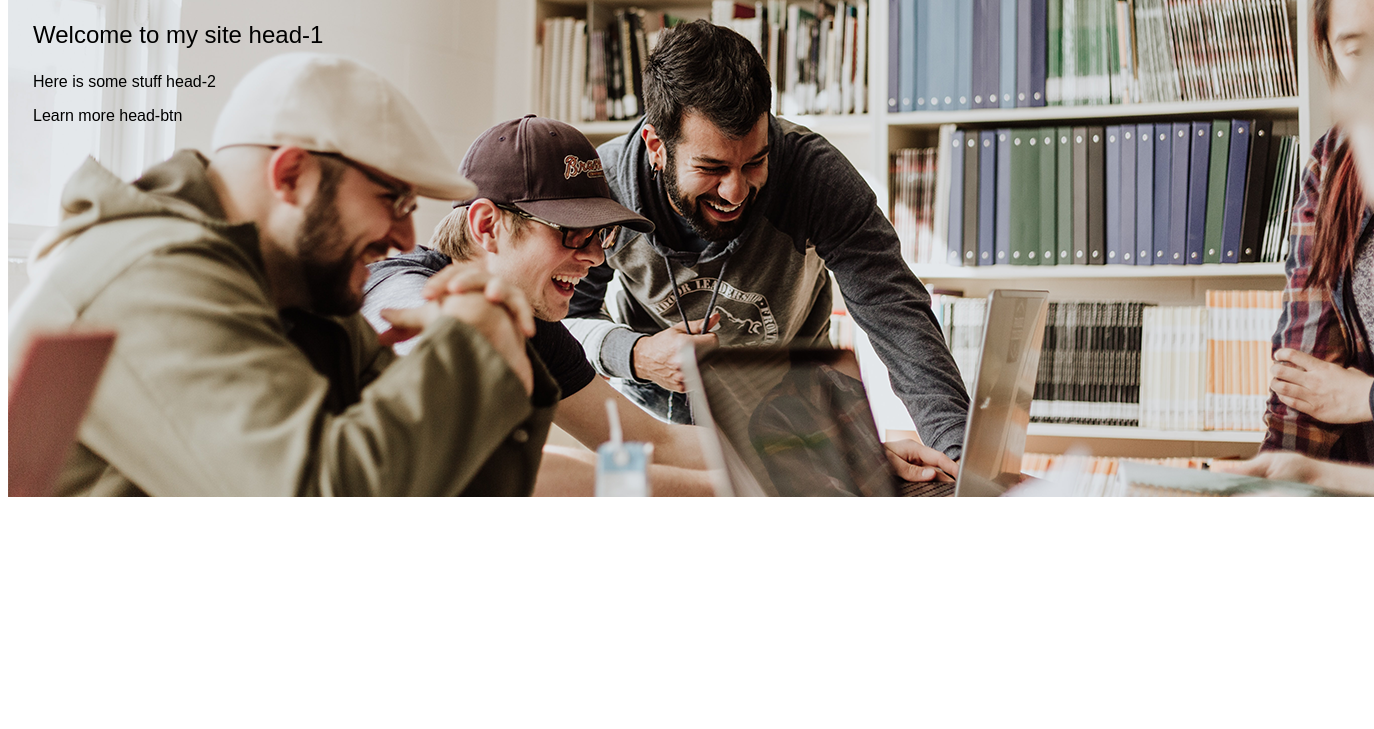
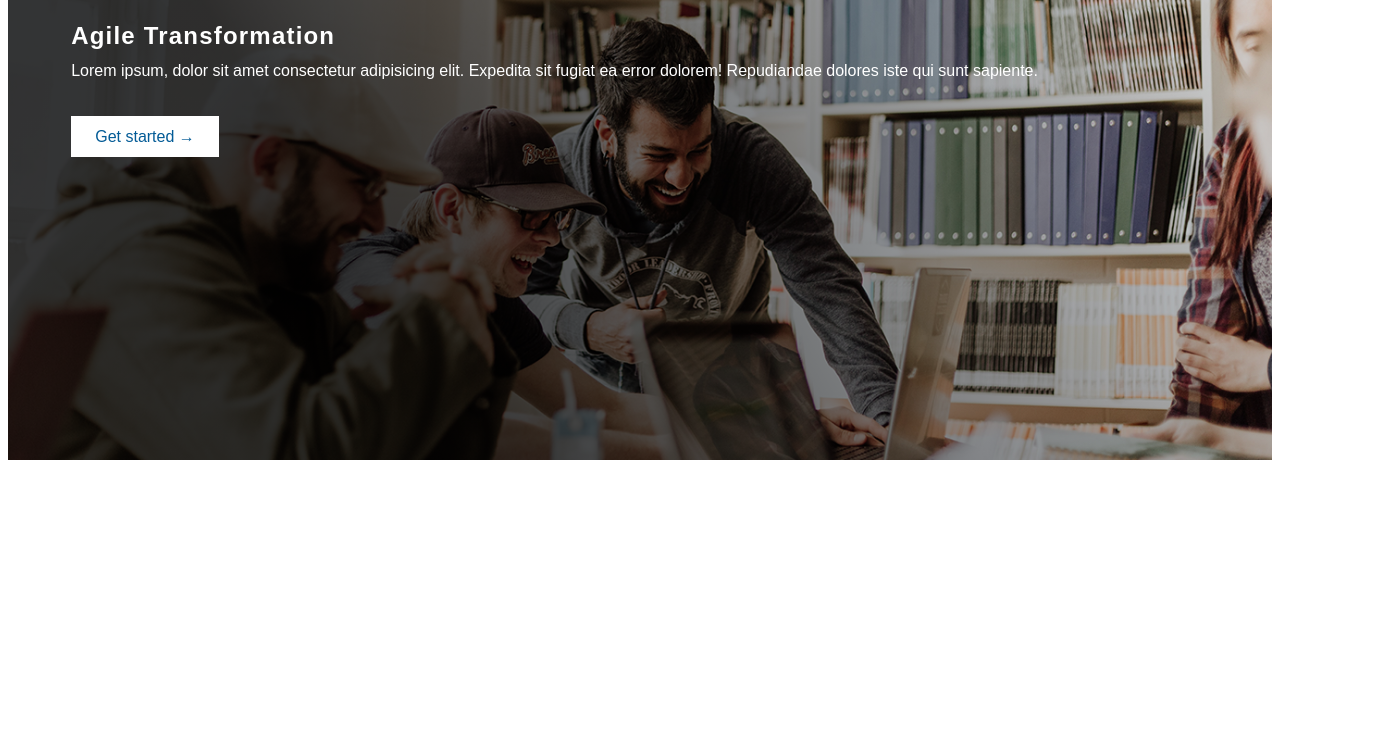
Before and after one commit to davitmnatsakanyan/cambermast-layout, a plain HTML site: page index.html in a window 1280 px wide. Shown: the part 71-800 px from the top of the page, 1374 px wide, since content can reach past the window. Drawn offline with Linux system fonts and the light colour scheme.

Commit message:
finalize banner

```diff
--- a/index.html
+++ b/index.html
@@ -24,9 +24,11 @@
             </div>
             <div class="banner-overlay-div"></div>
             <div class="banner-text-div">
-                <p class="banner-head-1">Welcome to my site head-1</p>
-                <p class="banner-head-2">Here is some stuff head-2</p>
-                <a class="banner-head-btn">Learn more head-btn</a>
+                <div class="banner-head-1">Agile Transformation</div>
+                <div class="banner-head-2">Lorem ipsum, dolor sit amet consectetur adipisicing elit. Expedita sit fugiat ea error dolorem! Repudiandae dolores iste qui sunt sapiente.</div>
+                <div class="banner-head-btn-div">
+                    <a class="banner-head-btn" href="#">Get started &rarr;</a>
+                </div>
             </div>
 
         </div>
--- a/scss/abstracts/_variables.scss
+++ b/scss/abstracts/_variables.scss
@@ -29,3 +29,14 @@ $navSelectedColor: #035B96;
 // Left and right border
 $leftAreaWidth: 25px;
 $rightAreaWidth: 25px;
+
+// Top banner
+$bannerMarginLeft: 5%;
+$bannerMarginTop: 2%;
+$bannerHead1Color: white;
+$bannerHead2Color: white;
+$bannerHead2MarginTop: 1%;
+$bannerHeadBtnColor: $navSelectedColor;
+$bannerHeadBtnBgColor: white;
+$bannerHeadBtnMarginTop: 4%;
+$bannerHeadBtnPadding: 1% 2%;
--- a/scss/base/_typography.scss
+++ b/scss/base/_typography.scss
@@ -3,3 +3,28 @@
 body {
 	font-family: Arial, Helvetica, sans-serif;
 }
+
+// top banner
+.banner-head-1 {
+    font-size: 3vh;
+    letter-spacing: .05em;
+    font-weight: bolder;
+    color: $bannerHead1Color;
+}
+
+.banner-head-2 {
+    font-size: 2vh;
+    color: $bannerHead1Color;
+	margin-top: $bannerHead2MarginTop;
+}
+
+.banner-head-btn {
+    font-size: 2vh;
+    color: $bannerHeadBtnColor;
+    background-color: $bannerHeadBtnBgColor;
+    padding: $bannerHeadBtnPadding;
+    text-align: center;
+
+    &:link { text-decoration: none; }
+    &:visited { text-decoration: none;}
+}
--- a/scss/layout/_tban.scss
+++ b/scss/layout/_tban.scss
@@ -3,7 +3,7 @@
 // to test: https://bryanlrobinson.com/blog/how-to-use-css-grid-to-mix-and-match-design-patterns/
 
 // overlapping grids: https://cssgrid-generator.netlify.com/
-// 1x1, then click twice on the cell.
+// 1x1, then click three times on the cell.
 .top-banner-area {
     display: grid;
     grid-area: tban;
@@ -17,36 +17,34 @@
     grid-row-gap: 0px;
 
     // place items over the banner image.
-    .banner-image-div   { grid-area: 1 / 1 / 2 / 2; }
-    .banner-overlay-div { grid-area: 1 / 1 / 2 / 2; }
-    .banner-text-div    { grid-area: 1 / 1 / 2 / 2; }
+    .banner-image-div   { grid-area: 1 / 1 / 2 / 2; } // image
+    .banner-overlay-div { grid-area: 1 / 1 / 2 / 2; } // gradient or other overlay
+    .banner-text-div    { grid-area: 1 / 1 / 2 / 2; } // text, buttons, call to action
 }
 
 // allow the banner image to resize.
 .banner-image {
     min-width: 350px;
+    max-width: 100%;
     height: auto;
     display: block;
 }
 
 .banner-overlay-div {
     max-width: 100%;
-    // background: linear-gradient(#e66465, #9198e5);
+    // background: linear-gradient(25deg, rgba(0, 0, 0, 0.5), 30%, rgba(255,255,255,0) 100%);
+
+    background: rgb(0,0,0);
+background: linear-gradient(60deg, rgba(0,0,0,0.7777485994397759) 30%, rgba(255,255,255,0) 100%);
+
 }
 
 .banner-text-div {
-    margin-left: $leftAreaWidth;
+    margin-left: $bannerMarginLeft;
+    margin-top: $bannerMarginTop;
     max-width: 100%;
 }
 
-.banner-head-1 {
-    font-size: 3vh;
+.banner-head-btn-div {
+    margin-top: $bannerHeadBtnMarginTop;
 }
-
-.banner-head-2 {
-    font-size: 2vh;
-}
-
-.banner-head-btn {
-    font-size: 2vh;
-}
```
Also changed, not shown: scss/main.css, 1 other file.
